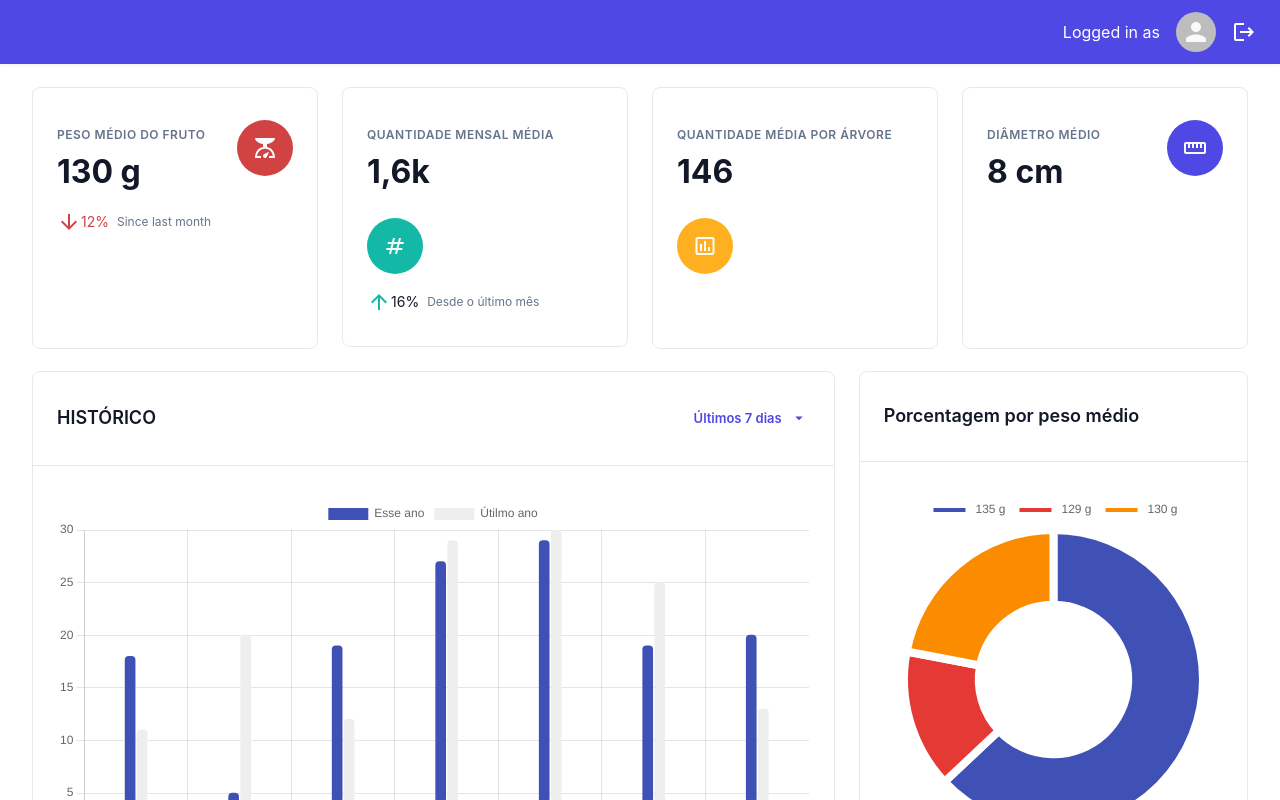
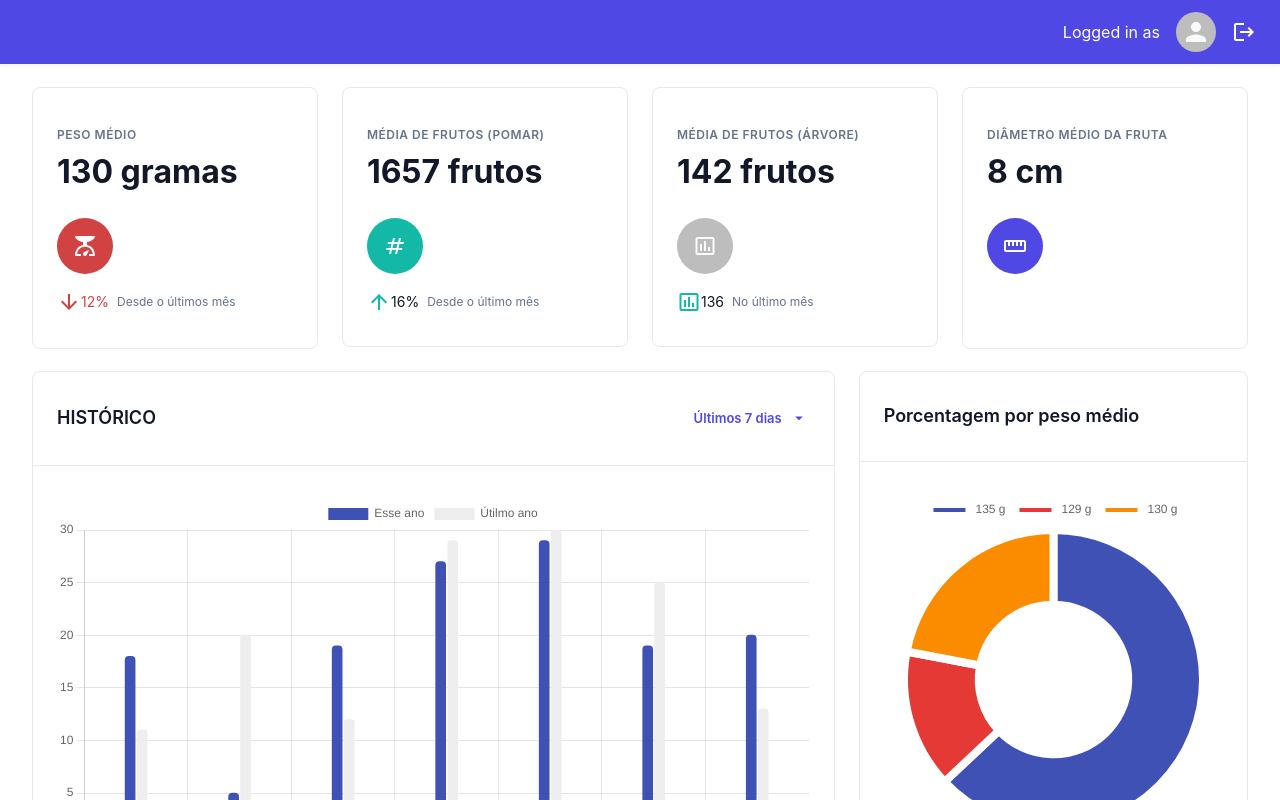
Before and after one commit to MarlonBuosi/tcc-web, a React (Create React App) app: page /dashBoard in a window 1280 px wide. Shown: the top 800 px of the page. Built offline with nearby package versions, Linux system fonts and the light colour scheme; no server answers.

Commit message:
change css for dashboard

```diff
--- a/src/components/AverageDiameter/AverageDiameter.tsx
+++ b/src/components/AverageDiameter/AverageDiameter.tsx
@@ -8,7 +8,7 @@ export const AverageDiameter = (props: any) => (
       <Grid container spacing={3} sx={{ justifyContent: 'space-between' }}>
         <Grid item>
           <Typography color="textSecondary" gutterBottom variant="overline">
-            DIÂMETRO MÉDIO
+            DIÂMETRO MÉDIO DA FRUTA
           </Typography>
           <Typography color="textPrimary" variant="h4">
             8 cm
@@ -20,8 +20,7 @@ export const AverageDiameter = (props: any) => (
               backgroundColor: 'primary.main',
               height: 56,
               width: 56,
-            }}
-          >
+            }}>
             <StraightenIcon />
           </Avatar>
         </Grid>
--- a/src/components/AveragePerTree/AveragePerTree.tsx
+++ b/src/components/AveragePerTree/AveragePerTree.tsx
@@ -1,31 +1,50 @@
-import { Avatar, CardContent, Grid, Typography } from '@mui/material';
-import InsertChartIcon from '@mui/icons-material/InsertChartOutlined';
+import { Avatar, Box, CardContent, Grid, Typography } from '@mui/material';
+import ArrowUpwardIcon from '@mui/icons-material/InsertChartOutlined';
+import NumbersIcon from '@mui/icons-material/InsertChartOutlined';
+
 import { CardContainer } from './styles';
 
 export const AvaragePerTree = (props: any) => (
-  <CardContainer variant="outlined" sx={{ height: '100%' }} {...props}>
+  <CardContainer variant="outlined" {...props}>
     <CardContent>
       <Grid container spacing={3} sx={{ justifyContent: 'space-between' }}>
         <Grid item>
-          <Typography color="textSecondary" variant="overline">
-            QUANTIDADE MÉDIA POR ÁRVORE
+          <Typography color="textSecondary" gutterBottom variant="overline">
+            MÉDIA DE FRUTOS (ÁRVORE)
           </Typography>
           <Typography color="textPrimary" variant="h4">
-            146
+            142 frutos
           </Typography>
         </Grid>
         <Grid item>
           <Avatar
             sx={{
-              backgroundColor: 'warning.main',
+              backgroundColor: 'success',
               height: 56,
               width: 56,
-            }}
-          >
-            <InsertChartIcon />
+            }}>
+            <NumbersIcon />
           </Avatar>
         </Grid>
       </Grid>
+      <Box
+        sx={{
+          alignItems: 'center',
+          display: 'flex',
+          pt: 2,
+        }}>
+        <ArrowUpwardIcon color="success" />
+        <Typography
+          variant="body2"
+          sx={{
+            mr: 1,
+          }}>
+          136
+        </Typography>
+        <Typography color="textSecondary" variant="caption">
+          No último mês
+        </Typography>
+      </Box>
     </CardContent>
   </CardContainer>
 );
--- a/src/components/FruitWeight/FruitWeight.tsx
+++ b/src/components/FruitWeight/FruitWeight.tsx
@@ -9,10 +9,10 @@ export const FruitWeight = (props: any) => (
       <Grid container spacing={3} sx={{ justifyContent: 'space-between' }}>
         <Grid item>
           <Typography color="textSecondary" gutterBottom variant="overline">
-            PESO MÉDIO DO FRUTO
+            PESO MÉDIO
           </Typography>
           <Typography color="textPrimary" variant="h4">
-            130 g
+            130 gramas
           </Typography>
         </Grid>
         <Grid item>
@@ -21,8 +21,7 @@ export const FruitWeight = (props: any) => (
               backgroundColor: 'error.main',
               height: 56,
               width: 56,
-            }}
-          >
+            }}>
             <ScaleIcon />
           </Avatar>
         </Grid>
@@ -32,20 +31,18 @@ export const FruitWeight = (props: any) => (
           pt: 2,
           display: 'flex',
           alignItems: 'center',
-        }}
-      >
+        }}>
         <ArrowDownwardIcon color="error" />
         <Typography
           color="error"
           sx={{
             mr: 1,
           }}
-          variant="body2"
-        >
+          variant="body2">
           12%
         </Typography>
         <Typography color="textSecondary" variant="caption">
-          Since last month
+          Desde o últimos mês
         </Typography>
       </Box>
     </CardContent>
--- a/src/components/MonthAverage/MonthAverage.tsx
+++ b/src/components/MonthAverage/MonthAverage.tsx
@@ -9,10 +9,10 @@ export const MonthAverage = (props: any) => (
       <Grid container spacing={3} sx={{ justifyContent: 'space-between' }}>
         <Grid item>
           <Typography color="textSecondary" gutterBottom variant="overline">
-            QUANTIDADE MENSAL MÉDIA
+            MÉDIA DE FRUTOS (POMAR)
           </Typography>
           <Typography color="textPrimary" variant="h4">
-            1,6k
+            1657 frutos
           </Typography>
         </Grid>
         <Grid item>
@@ -21,8 +21,7 @@ export const MonthAverage = (props: any) => (
               backgroundColor: 'success.main',
               height: 56,
               width: 56,
-            }}
-          >
+            }}>
             <NumbersIcon />
           </Avatar>
         </Grid>
@@ -32,15 +31,13 @@ export const MonthAverage = (props: any) => (
           alignItems: 'center',
           display: 'flex',
           pt: 2,
-        }}
-      >
+        }}>
         <ArrowUpwardIcon color="success" />
         <Typography
           variant="body2"
           sx={{
             mr: 1,
-          }}
-        >
+          }}>
           16%
         </Typography>
         <Typography color="textSecondary" variant="caption">
--- a/src/context/AuthContext.tsx
+++ b/src/context/AuthContext.tsx
@@ -26,13 +26,6 @@ export const AuthContext = createContext({} as AuthContextType);
 export const AuthContextProvider = (props: AuthContextProviderProps) => {
   const [user, setUser] = useState<User>();
   const navigate = useNavigate();
-
-  const initialState = {
-    id: '',
-    name: '',
-    avatar: '',
-    email: '',
-  };
 
   useEffect(() => {
     const unsubscribe = auth.onAuthStateChanged((user) => {
@@ -100,9 +93,7 @@ export const AuthContextProvider = (props: AuthContextProviderProps) => {
     auth
       .signOut()
       .then(() => {
-        setUser(initialState);
         navigate('/');
-        window.location.reload();
       })
       .catch((error) => {
         alert('Error: ' + error);
@@ -111,8 +102,7 @@ export const AuthContextProvider = (props: AuthContextProviderProps) => {
 
   return (
     <AuthContext.Provider
-      value={{ user, signInWithGoogle, signInWithFaceBook, signOut }}
-    >
+      value={{ user, signInWithGoogle, signInWithFaceBook, signOut }}>
       {props.children}
     </AuthContext.Provider>
   );
```
